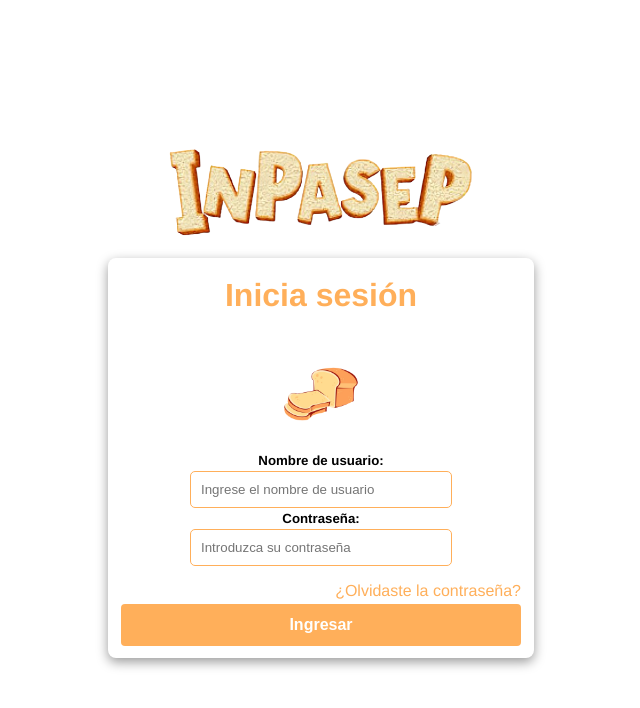
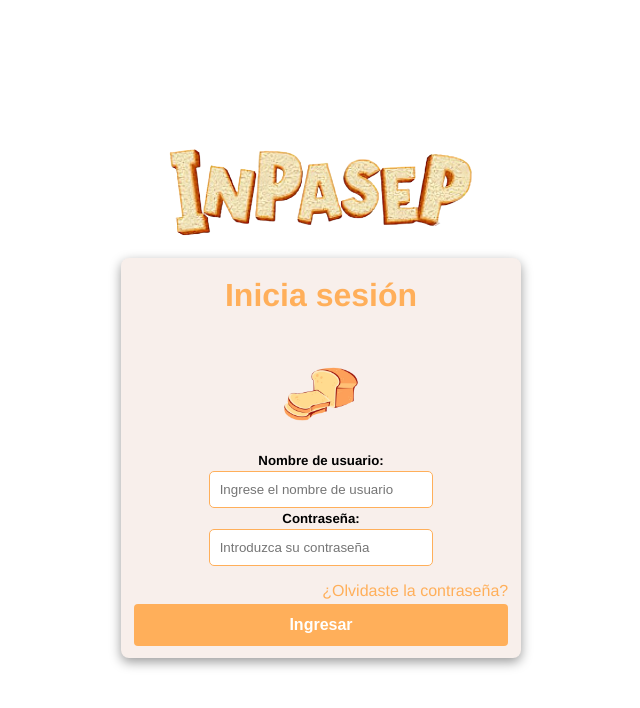
Before and after one commit to Soft-Craft-Bol/panaderia, a React (Vite) app: page / in a window 1280 px wide. Shown: the top 708 px of the page, without its empty margins (319-959 px from the left). Built offline with nearby package versions, Linux system fonts and the light colour scheme.

Commit message:
resolv bug en login

```diff
--- a/src/components/sidebar/Sid.jsx
+++ b/src/components/sidebar/Sid.jsx
@@ -84,13 +84,13 @@ export const Sidebar = ({ isOpen, toggleSidebar }) => {
               isAdmin && (
 
               )
-            } */}<SidebarLink to="/listTeacher" icon={<PiChalkboardTeacher />} text="Perfil" />
+            } */}<SidebarLink to="/users" icon={<PiChalkboardTeacher />} text="Usuarios" />
             <SidebarLink to="/home" icon={<FaHome />} text="Dashboard" />
-            <SidebarLink to="/userManagement" icon={<FaUser/>} text="Usuarios" />
+            <SidebarLink to="/horario" icon={<FaUser/>} text="Horarios" />
 
-            <SidebarLink to="/list-indicador" icon={<AiOutlineGroup />} text="Ficha" />
-            <SidebarLink to="/calendar" icon={<FaCalendarAlt />} text="Calendario" />
-            <SidebarLink to="/graphics" icon={<GrAnalytics />} text="Cronograma" />
+            <SidebarLink to="/facturacion" icon={<AiOutlineGroup />} text="Facturacion" />
+            <SidebarLink to="/punto-de-venta" icon={<FaCalendarAlt />} text="Punto de venta" />
+            <SidebarLink to="/contaduria" icon={<GrAnalytics />} text="Contaduria" />
             <SidebarLink to="/me-gustas" icon={<FaUserGraduate />} text="Reportes" />
           </ul>
         </div>
--- a/src/index.css
+++ b/src/index.css
@@ -1,82 +1,85 @@
 :root {
+  /* 🎨 Colores principales */
   --primary-color: #FFAF5A;
-  --sec-color: #1e776d;
-  --bg-app: #e0e0e0;/*f5f5f5*/
-  --bg--component-color-white: #ffffff;
+  --secondary-color: #1e776d;
 
+  /* 🖼️ Fondos */
+  --bg-app: #e0e0e0; /* Alternativa: #f5f5f5 */
+  --bg-component-white: #ffffff;
+  --sidebar-color: #f8efeb;
+
+  /* 🎨 Colores de texto */
   --color-text-primary: #000000;
   --color-text-secondary: #6d7784;
   --color-text-tertiary: #ffffff;
   --color-text-quaternary: #ebebeb;
 
-  --color-green-parameter:#27c02f;
-  --color-red-parameter:#E53E3E;
+  /* 🔴🟢 Colores de parámetros */
+  --color-green-parameter: #27c02f;
+  --color-red-parameter: #E53E3E;
+
+  /* 🔠 Tipografía */
   --font-size-title: 18px;
+
+  /* 🔘 Iconos */
   --color-icon: #0d0b80;
-
 }
 
-a {
-
-}
-a:hover {
-
-}
-
-body {
-  background-color: white;
-}
-
-h1 {
-
-}
-
-button {
-
-}
-button:hover {
-
-}
-button:focus,
-button:focus-visible {
-
-}
-
+/* 🖥️ Media query para modo claro */
 @media (prefers-color-scheme: light) {
   :root {
-
-  }
-  a:hover {
-
-  }
-  button {
-
+    --bg-app: #ffffff;
+    --color-text-primary: #000000;
   }
 }
 
+/* 📌 Reset y estilos base */
 *,
 *::before,
 *::after {
-}
-
-ul {
-  list-style: none;
+  box-sizing: border-box;
 }
 
 body {
   color: var(--color-text-primary);
-  /* background: var(--bg-app); */
-  background: rgb(238, 237, 237);
+  background: var(--bg-app);
   line-height: 1.6;
-  font-family:
-  Helvetica,Arial,sans-serif;
+  font-family: Helvetica, Arial, sans-serif;
   text-rendering: optimizeLegibility;
   -webkit-font-smoothing: antialiased;
   -moz-osx-font-smoothing: grayscale;
-  padding-top: 0px;
-  margin: 0;
-  /* padding-left: 240px; */
-}
-h1,h2,h3,h4,h5,h6{
   margin: 0;
 }
+
+h1, h2, h3, h4, h5, h6 {
+  margin: 0;
+}
+
+/* ✅ Mejora de accesibilidad en botones y enlaces */
+a {
+  text-decoration: none;
+  color: inherit;
+}
+
+a:hover {
+  opacity: 0.8;
+}
+
+button {
+  cursor: pointer;
+  transition: 0.3s;
+}
+
+button:hover {
+  opacity: 0.9;
+}
+
+button:focus,
+button:focus-visible {
+  outline: 2px solid var(--primary-color);
+}
+
+/* 🔄 Lista sin viñetas */
+ul {
+  list-style: none;
+}
--- a/src/pages/login/LoginUser.jsx
+++ b/src/pages/login/LoginUser.jsx
@@ -7,6 +7,7 @@ import { Button } from '../../components/buttons/ButtonPrimary';
 import { loginUser } from '../../service/api';
 import { saveToken, saveUser } from '../../utils/authFunctions';
 import ImagenesApp from '../../assets/ImagesApp';
+import { parseJwt } from '../../utils/Auth';
 
 const InputText = lazy(() => import('../../components/inputs/InputText'));
 
@@ -28,18 +29,21 @@ function LoginUser() {
         setLoginError('');
         try {
           const result = await loginUser({
-                username: values.username.trim(), // Asegurar que no haya espacios extras
+            username: values.username.trim(),
             password: values.password,
           });
-            console.log(result);
+
           if (result?.data?.jwt) {
-                saveToken(result.data.jwt);
+            const token = result.data.jwt;
+            const decodedToken = parseJwt(token);
+            const roles = decodedToken?.authorities?.split(',') || []; // Extraer roles del token
+
+            saveToken(token);
             saveUser({
               username: result.data.username,
-                    //roles: result.data.roles,
-                    //photo: result.data.photo,
-                    //full_name: result.data.full_name,
+              roles: roles, // Guardamos los roles
             });
+
             navigate('/home');
           } else {
             setLoginError('Usuario o contraseña incorrectos.');
@@ -54,6 +58,7 @@ function LoginUser() {
         }
         setSubmitting(false);
       }, [navigate]);
+
 
     return (
         <div className="login-container">
--- a/src/routes/AppRoutes.jsx
+++ b/src/routes/AppRoutes.jsx
@@ -18,9 +18,9 @@ const AppRoutes = () => (
         {/* Rutas privadas */}
         <Route path="/home" element={<PrivateRoute><Inicio /></PrivateRoute>} />
         <Route path="/sucursales" element={<PrivateRoute><Sucursales /></PrivateRoute>} />
-        <Route path="/users" element={<Usuarios />} />
-        <Route path="/horario" element={<Horarios/>} />
-        <Route path="/facturacion" element={<Facturacion />} />
+        <Route path="/users" element={<PrivateRoute><Usuarios /></PrivateRoute>} />
+        <Route path="/horario" element={<PrivateRoute><Horarios/></PrivateRoute>} />
+        <Route path="/facturacion" element={<PrivateRoute><Facturacion /></PrivateRoute>} />
         <Route path="/punto-de-venta" element={<h1>Punto de Venta</h1>} />
         <Route path="/contaduria" element={<h1>Contaduría</h1>} />
     </Routes>
```
Also changed, not shown: src/components/sidebar/Sidebar.css (deleted, +0 -69 lines). Lines whose indentation alone changed are shown as unchanged.
